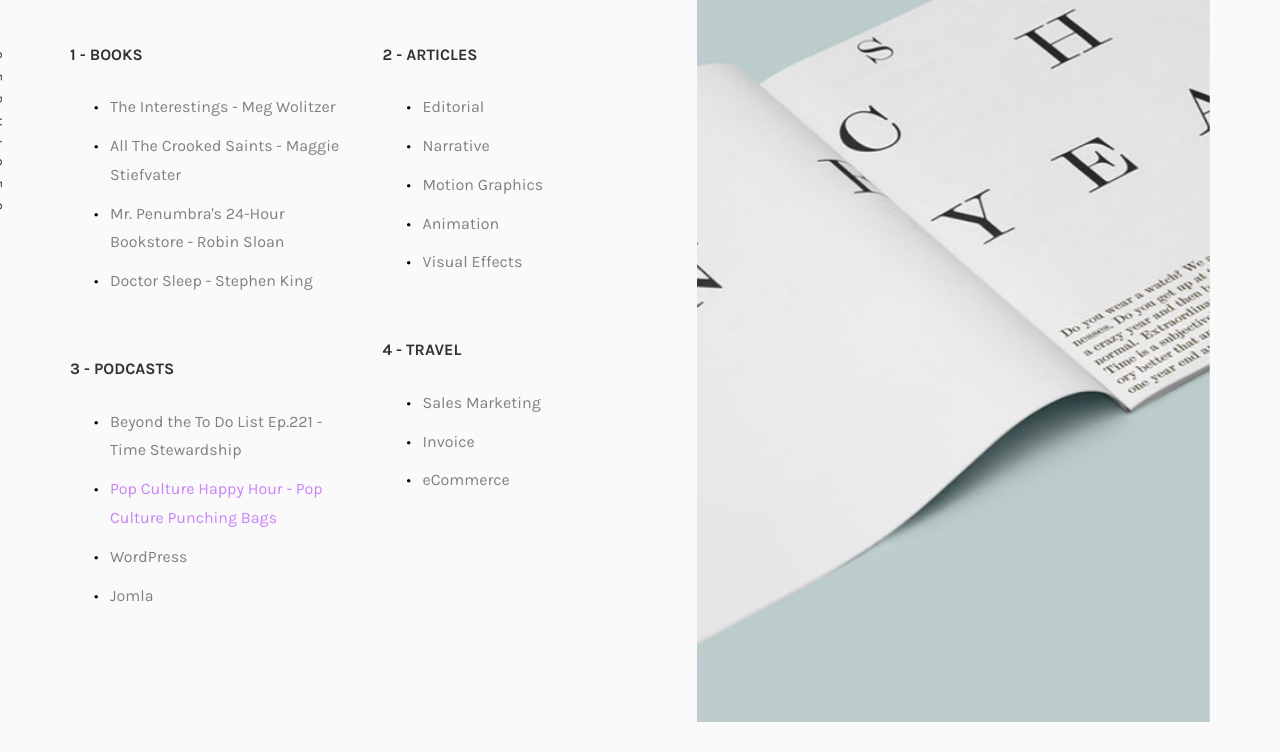
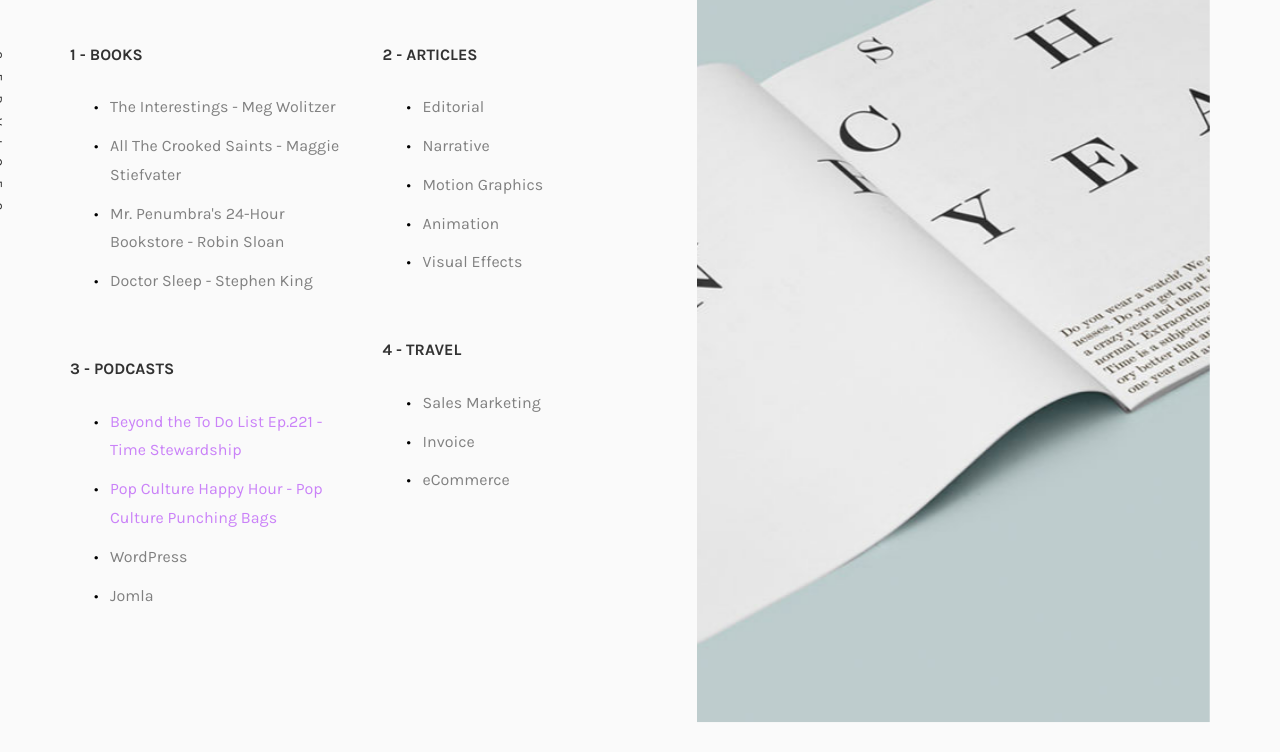
Before and after one commit to baumers/baumers.github.io, a plain HTML site: page supplementarymaterial.html in a window 1280 px wide. Shown: the part 345-1097 px from the top of the page. Drawn offline with nearby package versions, Linux system fonts and the light colour scheme; files whose address does not match are found by name; a web font is replaced by a local one.

Commit message:
more links

```diff
--- a/supplementarymaterial.html
+++ b/supplementarymaterial.html
@@ -143,7 +143,7 @@
 										<div class="services animate-box">
 											<h3>3 - Podcasts</h3>
 											<ul>
-												<li>Beyond the To Do List Ep.221 - Time Stewardship</li>
+												<li><a href="https://beyondthetodolist.com/time-laura-vanderkam-on-perspective-and-stewardship-of-time-bttdl221/">Beyond the To Do List Ep.221 - Time Stewardship</a></li>
 												<li><a href="https://www.npr.org/2018/08/09/637163515/pop-culture-punching-bags">Pop Culture Happy Hour - Pop Culture Punching Bags</a></li>
 												<li>WordPress</li>
 												<li>Jomla</li>
```
